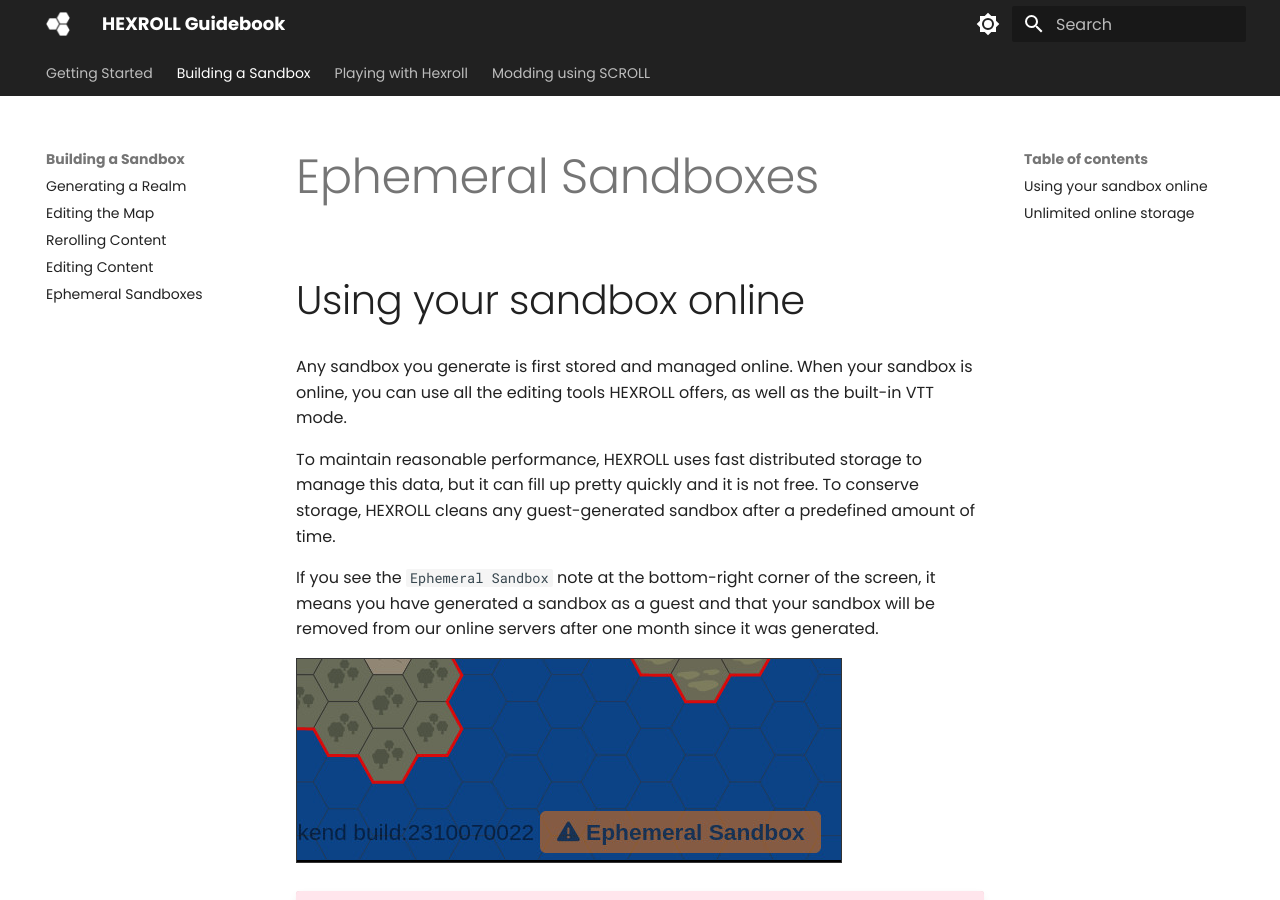
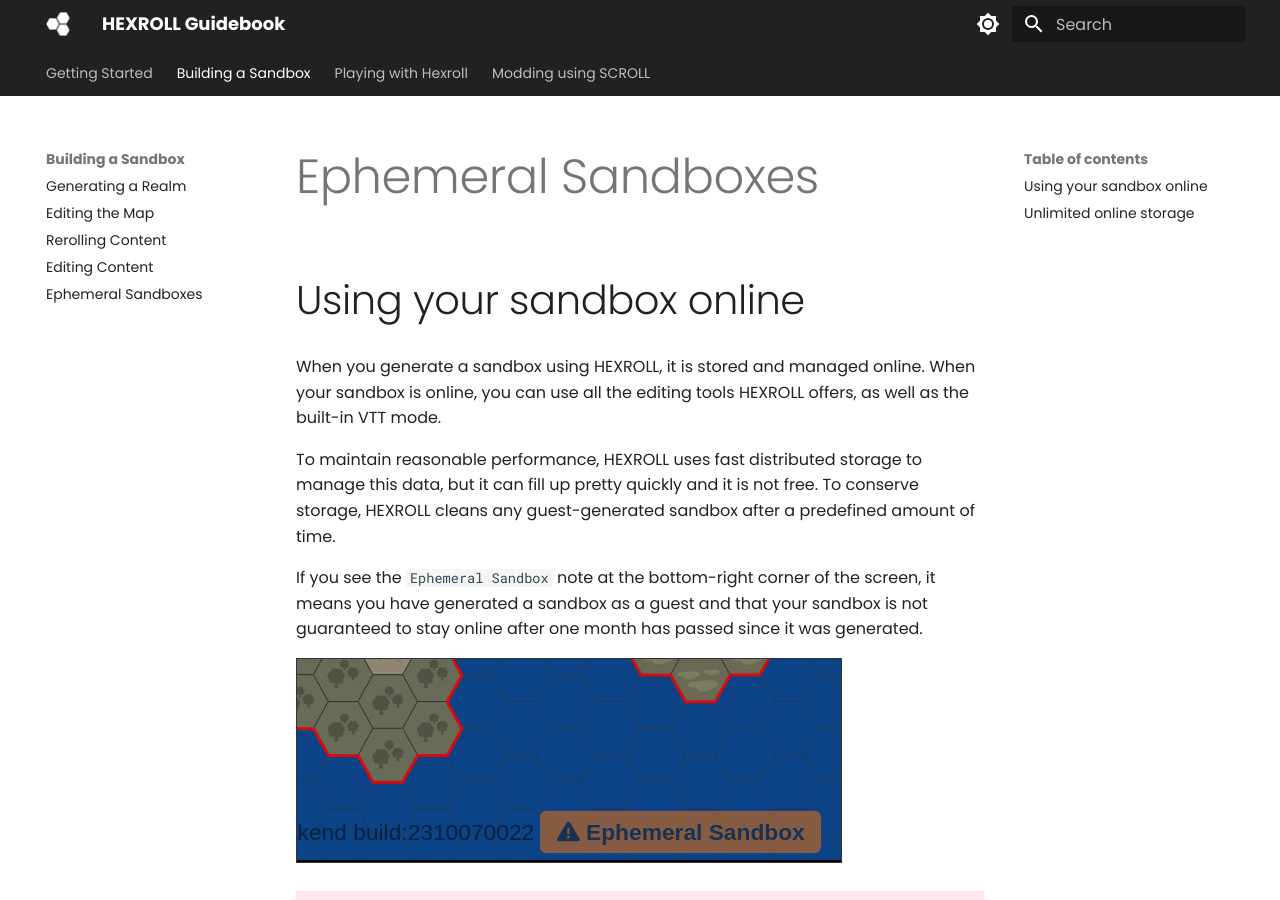
Before and after one commit to hexroll/docs.hexroll.app, an MkDocs documentation site: the page built from docs/building-a-sandbox/ephemeral.md, in a window 1280 px wide and 900 px high. Built offline with MkDocs 1.6.1 and Material for MkDocs 9.7.7, drawn with Linux system fonts in a browser that asks for light colours.

Commit message:
Minor phrasing tweaks.

```diff
--- a/docs/building-a-sandbox/ephemeral.md
+++ b/docs/building-a-sandbox/ephemeral.md
@@ -2,22 +2,21 @@
 
 ## Using your sandbox online
 
-Any sandbox you generate is first stored and managed online. When your sandbox is online, you can use all the editing
-tools HEXROLL offers, as well as the built-in VTT mode.
+When you generate a sandbox using HEXROLL, it is stored and managed online. When your sandbox is online, you can use all the editing tools HEXROLL offers, as well as the built-in VTT mode.
 
 To maintain reasonable performance, HEXROLL uses fast distributed storage to manage this data, but it can fill up pretty quickly and it is not free. To conserve storage, HEXROLL cleans any guest-generated sandbox after a predefined amount of time.
 
-
 If you see the `Ephemeral Sandbox` note at the bottom-right corner of the screen, it means you have generated a sandbox
-as a guest and that your sandbox will be removed from our online servers after one month since it was generated.
+as a guest and that your sandbox is not guaranteed to stay online after one month has passed since it was generated.
 
 ![Ephemeral](/images/ephemeral.jpg)
 
 !!! important
+
     Make sure you [download a snapshot](/playing-with-hexroll/using-hexroll-offline) of your ephemeral sandbox before it gets removed so you can have your own copy for offline viewing.
 
 ## Unlimited online storage
 
-`Brave Adventurer` subscribers to Pen, Dice & Paper on __Patreon__ get to have unlimited online hosting of their generated sandboxes.
+`Brave Adventurer` subscribers to Pen, Dice & Paper on **Patreon** get to have unlimited online hosting of their generated sandboxes.
 
 If you are a subscriber, you can claim any ephemeral sandbox you have generated by logging in to Patreon and navigating to your ephemeral sandbox URL. If the `Ephemeral Sandbox` note disappears from the screen, it means your sandbox has unlimited hosting duration.
```
Also changed, not shown: docs/getting-started/faq.md (+1 -1 lines), docs/scroll/scrolls-archive.md (added, +57 -0 lines).
